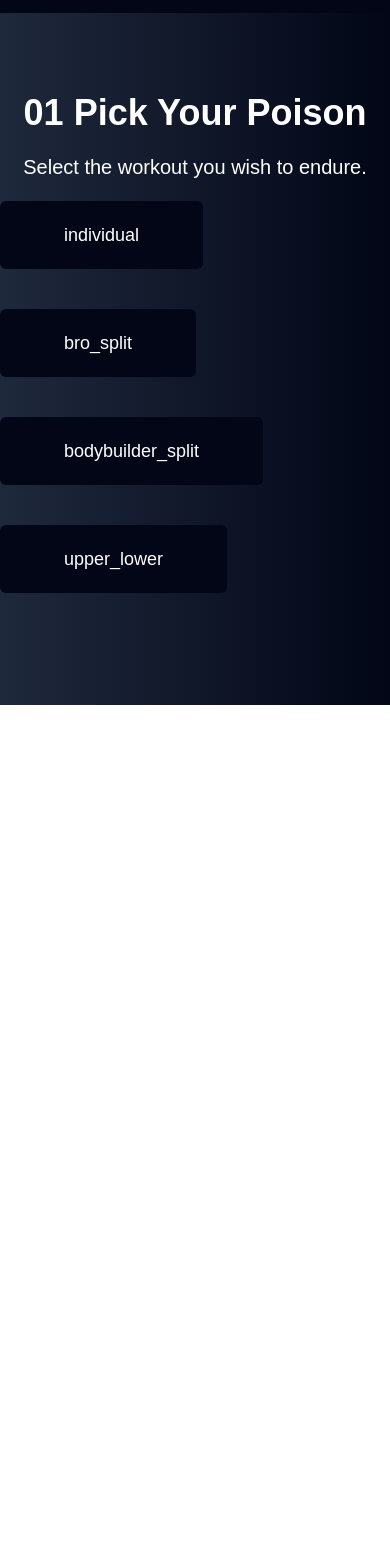
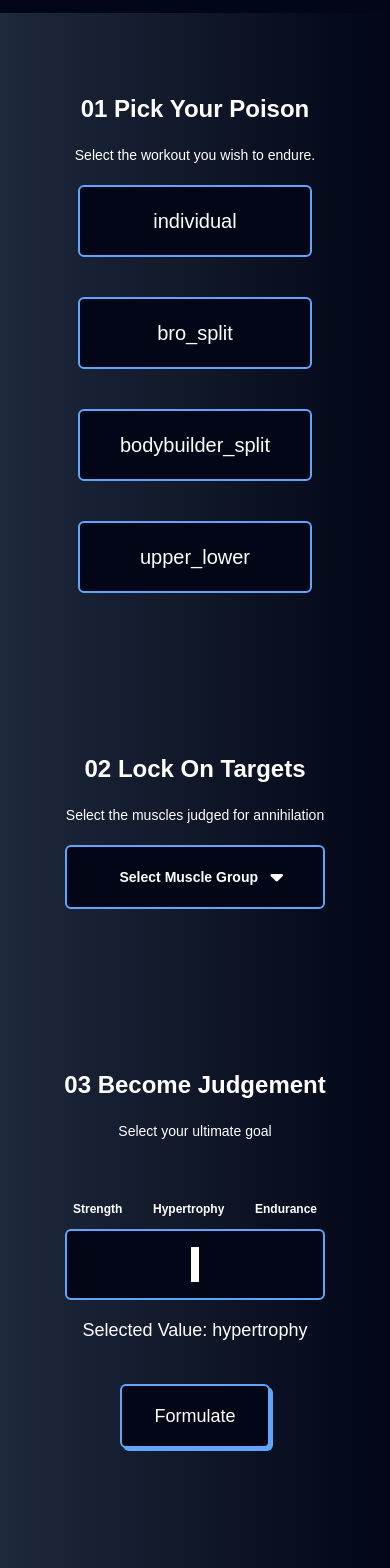
Before and after one commit to Saahil199909/React-2-Gym_App-Project, a React (Vite) app: page / in a window 390 px wide. Shown: the part 983-2551 px from the top of the page. Before the commit the page ends 1688 px from the top, so only its background shows below. Built offline with nearby package versions, Linux system fonts and the light colour scheme.

Commit message:
created second page of gym-app

```diff
--- a/package.json
+++ b/package.json
@@ -11,7 +11,9 @@
   },
   "dependencies": {
     "react": "^18.3.1",
-    "react-dom": "^18.3.1"
+    "react-dnd": "^16.0.1",
+    "react-dom": "^18.3.1",
+    "react-draggable": "^4.4.6"
   },
   "devDependencies": {
     "@types/react": "^18.3.3",
--- /dev/null
+++ b/src/components/Drag.jsx
@@ -0,0 +1,53 @@
+import React, { useState, useRef } from 'react'
+import Draggable from 'react-draggable';
+
+export default function Drag(props) {
+    const {index, title, description} = props;
+
+    const [dragValue, setDragValue] = useState('hypertrophy')
+
+    const handleDrag = (e, data) => {
+        console.log(data,"DDDDDDDDDDDDDDDDDDDDDDDDDDDD")
+        const parentWidth = data.node.parentNode.offsetWidth;
+        console.log(parentWidth,"PPPPPPPPPPPPPPPPPPPPPPPPp")
+        const thirdWidth = parentWidth / 3;
+        console.log(thirdWidth,"TTTTTTTTTTTTTTTTTTTTTTTTTTTt")
+
+        if (data.x < thirdWidth - (parentWidth / 2)) {
+            setDragValue('strength');
+        } else if (data.x < thirdWidth * 2 - (parentWidth / 2)) {
+            setDragValue('hypertrophy');
+        } else {
+            setDragValue('endurance');
+        }
+    };
+
+    return (
+
+    <div className='flex flex-col items-center py-20 gap-5 text-center'>
+    <h2 className='font-bold text-2xl sm:text-3xl md:text-4xl capitalize'> {index} {title} </h2>
+    <p className='text-sm sm:text-lg md:text-2xl'>  {description}  </p>
+    <div className='text-lg w-2/3'>
+        <div className='flex justify-between px-2 md:px-4 lg:px-8 mt-10 mb-3 font-bold text-xs md:text-2xl capitalize' >
+            <span>strength</span>
+            <span>hypertrophy</span>
+            <span>endurance</span>
+        </div>
+
+        <div className='bg-slate-950 px-10 py-4 rounded-md text-xl w-full flex justify-center border-blue-400 border-[2px]'>
+            <div className='relative w-full flex justify-center'>
+                <Draggable axis="x" bounds="parent" onDrag={handleDrag}>
+                    <div className='w-[8px] h-[35px] bg-white'></div>
+                </Draggable>
+            </div>
+        </div>
+
+        <div className='mt-4'>
+                Selected Value: {dragValue}
+            </div>
+
+        <button className='my-10 bg-slate-950 px-8 py-4 rounded-md border-[2px] border-blue-400 blueShadow duration-200'> Formulate </button>
+    </div>
+  </div>
+  )
+}
--- a/src/components/Generator.jsx
+++ b/src/components/Generator.jsx
@@ -1,22 +1,88 @@
-import React from 'react';
+import React, { useState } from 'react';
 import SectionWrapper from './SectionWrapper';
 import { WORKOUTS } from '../utils/soldier'
+import { split } from 'postcss/lib/list';
+import Workout from './Workout';
 
 export default function Generator() {
+
+  const [split, setsplit] = useState('individual');
+  // const [splitvalue, setsplitvalue] = useState('');
+  const [dropdowncontent, setdropdowncontent] = useState([]);
+  const [isDropdownVisible, setisDropdownVisible] = useState(false);
+
+  const buttonKeys = Object.keys(WORKOUTS)
+
+
+  const handlesplit = (value) => {
+    setsplit(value)
+    if (isDropdownVisible == true && value !== 'individual') {
+      setdropdowncontent(Object.keys(WORKOUTS[value]));
+    }
+    else if (isDropdownVisible == true){
+      setdropdowncontent(WORKOUTS[value])
+    }
+  }
+
+  const handlesplitvalue = (value) => {
+    if (value === 'individual'){
+      setdropdowncontent(WORKOUTS[value])
+      setisDropdownVisible(!isDropdownVisible)
+    }
+    else if(WORKOUTS[value]){
+      setdropdowncontent(Object.keys(WORKOUTS[value]));
+      setisDropdownVisible(!isDropdownVisible);
+      console.log(Object.keys(WORKOUTS[value]),"you there")
+      console.log( typeof(WORKOUTS[value]), WORKOUTS[value],"you there")
+    }
+    else{
+      setdropdowncontent([]);
+      setisDropdownVisible(false);
+    }
+  }
+
 
   function Header(props){
     const {index, title, description} = props;
 
-    const buttonKeys = Object.keys(WORKOUTS)
+    return (
+        <div className='flex flex-col items-center py-20 gap-5 text-center'>
+          <h2 className='font-bold text-2xl sm:text-3xl md:text-4xl capitalize'> {index} {title} </h2>
+          <p className='text-sm sm:text-lg md:text-2xl'>  {description}  </p>
+          <div className='grid sm:grid-cols-2 lg:grid-cols-4  gap-10 text-lg'>
+              {buttonKeys.map((element, index) => (
+                    <button key={index} className='bg-slate-950 px-10 py-5 rounded-md text-xl border-blue-400 border-[2px]'
+                              onClick={() => handlesplit(element)}> {element} </button>
+              ))}
+          </div>
+        </div>
+    );
+  }
+
+  function Header2(props){
+    const {index, title, description} = props;
 
     return (
         <div className='flex flex-col items-center py-20 gap-5 text-center'>
-          <h2 className='font-bold text-4xl capitalize'> {index} {title} </h2>
-          <p className='text-xl'>  {description}  </p>
-          <div className='flex flex-wrap gap-10 text-lg'>
-              {buttonKeys.map((element, index) => (
-                    <button key={index} className='bg-slate-950 px-16 py-5 rounded-md'> {element} </button>
-              ))}
+          <h2 className='font-bold text-2xl sm:text-3xl md:text-4xl capitalize'> {index} {title} </h2>
+          <p className='text-sm sm:text-lg md:text-2xl'>  {description}  </p>
+          <div className='text-lg w-2/3'>
+              <button className='bg-slate-950 px-10 py-5 rounded-md text-xl w-full flex justify-between border-blue-400 border-[2px]'
+                        onClick={() => handlesplitvalue(split)}>
+                        <span className='flex-grow capitalize font-black text-sm lg:text-xl'> Select muscle group  </span>
+                        <i className="fa-solid fa-caret-down"></i>
+                        </button>
+              {
+                isDropdownVisible && (
+                  dropdowncontent.map((element, index) => (
+                    <div key = {index} className='bg-slate-950 px-10 py-5 rounded-md text-xl w-full'>
+                      {element}
+                    </div>
+                  )
+                  )
+                )
+              }
+
           </div>
         </div>
     );
@@ -25,6 +91,7 @@ export default function Generator() {
   return (
     <SectionWrapper header={'generate your workout'} title = {['it\'s', 'huge', 'o\'Clock']}>
           <Header index = {'01'} title = {'pick your poison'} description = {'Select the workout you wish to endure.'} />
+          <Header2 index = {'02'} title = {'Lock on Targets'} description = {'Select the muscles judged for annihilation'} />
     </SectionWrapper>
 
   );
--- a/src/components/SectionWrapper.jsx
+++ b/src/components/SectionWrapper.jsx
@@ -1,8 +1,9 @@
 import React from 'react'
+import Drag from './Drag'
 
 export default function SectionWrapper(props) {
 
-    const {children, header, title} = props
+    const {children, children2, header, title} = props
     return (
         <section className='min-h-screen'>
             <div className='bg-slate-950 flex flex-col items-center py-10 gap-5 text-center'>
@@ -14,6 +15,11 @@ export default function SectionWrapper(props) {
             <div>
                 {children}
             </div>
+
+            <div>
+                {children2}
+            </div>
+            <Drag index = {'03'} title = {'Become Judgement'} description = {'Select your ultimate goal'}/>
         </section>
   )
 }
```
Also changed, not shown: 1 other file (tests, documents, lock files or other folders).
